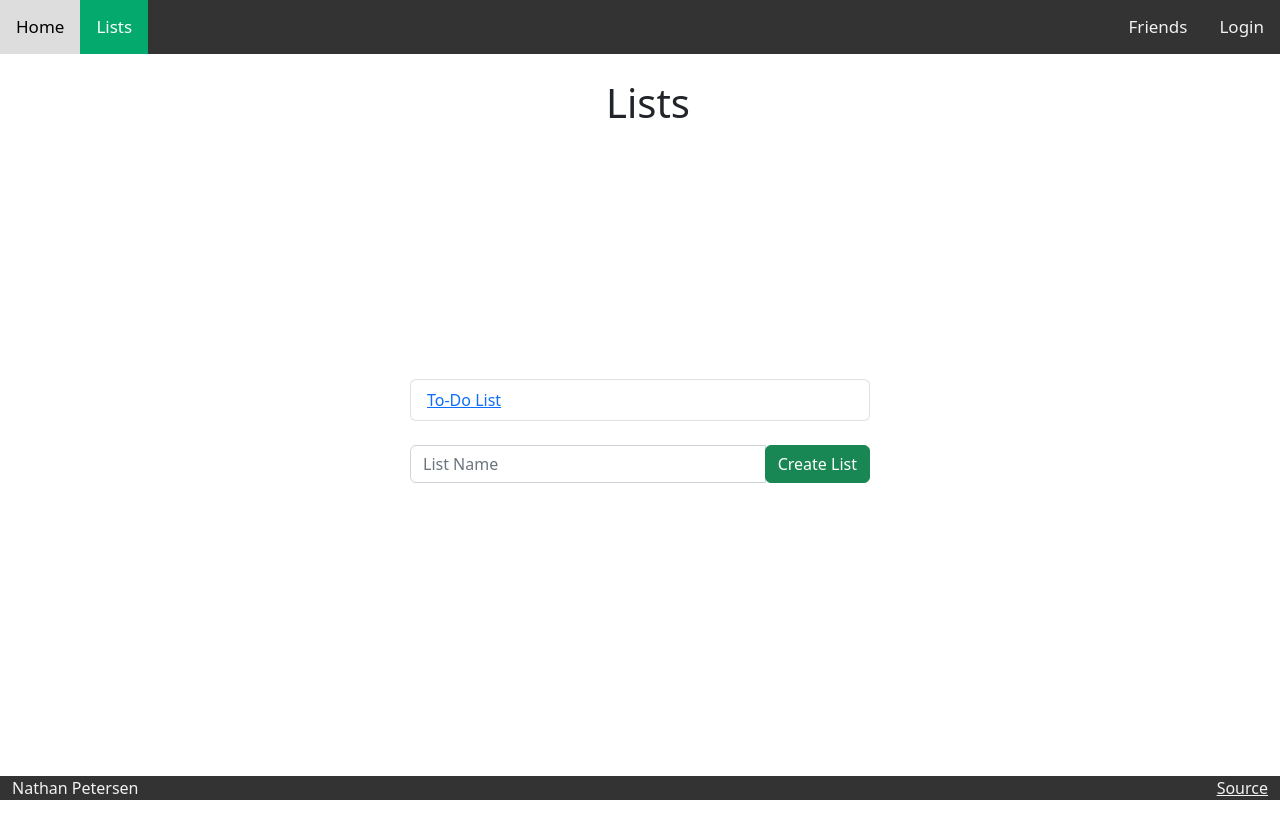
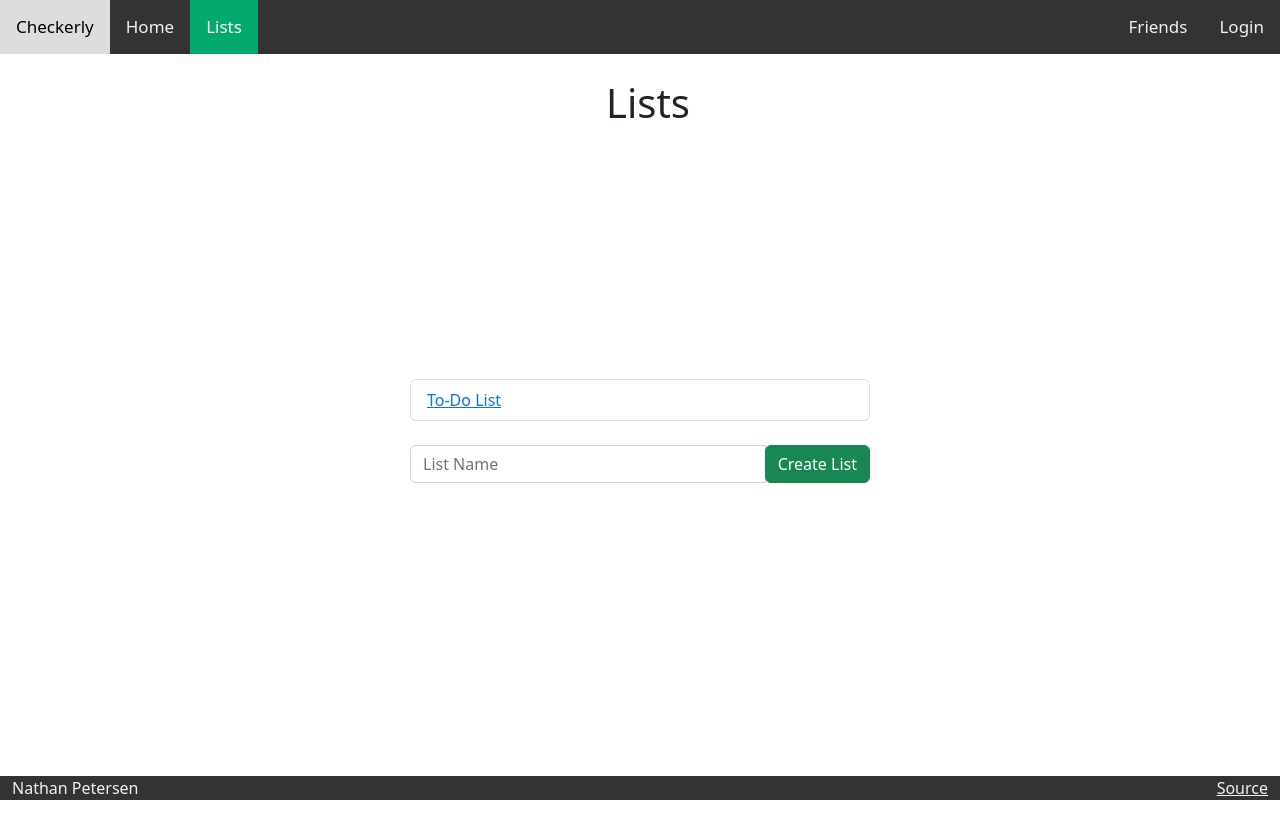
Before and after one commit to n8petersen/cs260-startup, a plain HTML site: page src/html/lists.html in a window 1280 px wide. Drawn offline with nearby package versions, Linux system fonts and the light colour scheme.

Commit message:
Added Checherly "logo" to navbar

```diff
--- a/src/html/lists.html
+++ b/src/html/lists.html
@@ -17,6 +17,7 @@
 <body>
     <header>
         <nav class="topnav">
+            <a class="" href="#">Checkerly</a>
             <a href="../../">Home</a>
             <a class="active" href="./lists.html">Lists</a>
             <div class="right-nav">
```
Also changed, not shown: index.html (+1 -0 lines), src/html/friends.html (+1 -0 lines), src/html/list.html (+1 -0 lines), src/html/login.html (+1 -0 lines), src/html/register.html (+1 -0 lines).
